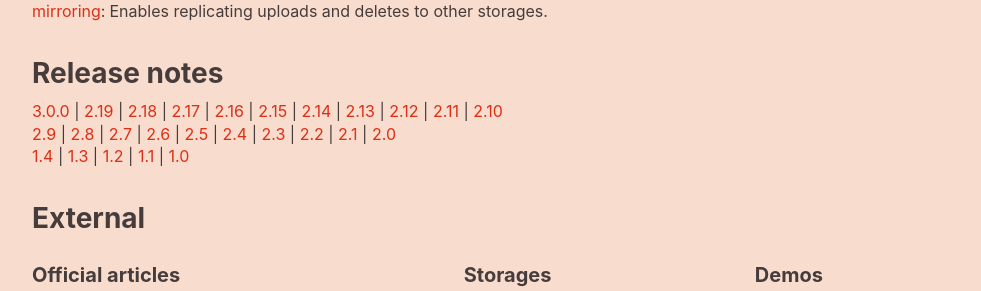
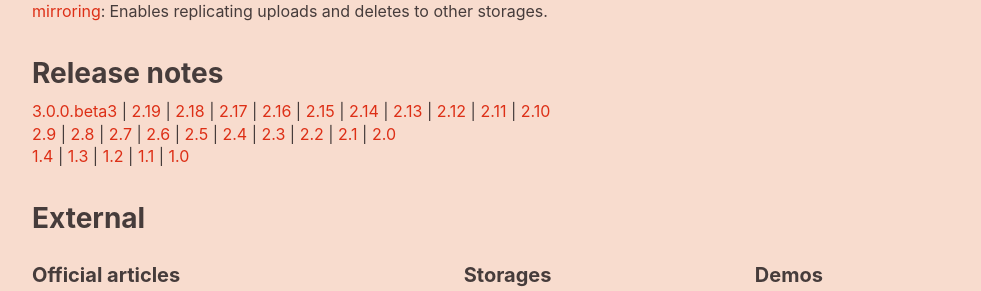
Before and after one commit to avinashcodeer/Romenics, a Jekyll site: the page built from www/index.html, in a window 1280 px wide and 900 px high, scrolled down 1946 px. Shown: the part 159-450 px from the top of the window, without its empty margins (106-1087 px from the left). Built offline with Jekyll 4.4.1, drawn with Linux system fonts in a browser that asks for light colours; emoji names are drawn with the system emoji font.

Commit message:
Fix version presenting on the website

```diff
--- a/www/_data/versions.yml
+++ b/www/_data/versions.yml
@@ -1,7 +1,7 @@
 -
   -
-    name: "3.0.0.beta3"
-    abbr: "3.0.0"
+    name: "3.0.0"
+    abbr: "3.0.0.beta3"
   -
     name: "2.19.0"
     abbr: "2.19"
--- a/www/index.html
+++ b/www/index.html
@@ -4,7 +4,7 @@
 <header class="header">
   <div class="container">
     <div>
-      <h1>{{ site.title }} (v{{ site.data.versions[0][0].name }})</h1>
+      <h1>{{ site.title }} (v3.0.0.beta3)</h1>
       <p>
         <span class="text">{{ site.description }}</span>
         <svg class="icon" viewBox="0 0 16 16" width="32" height="32" fill="currentColor">
```
